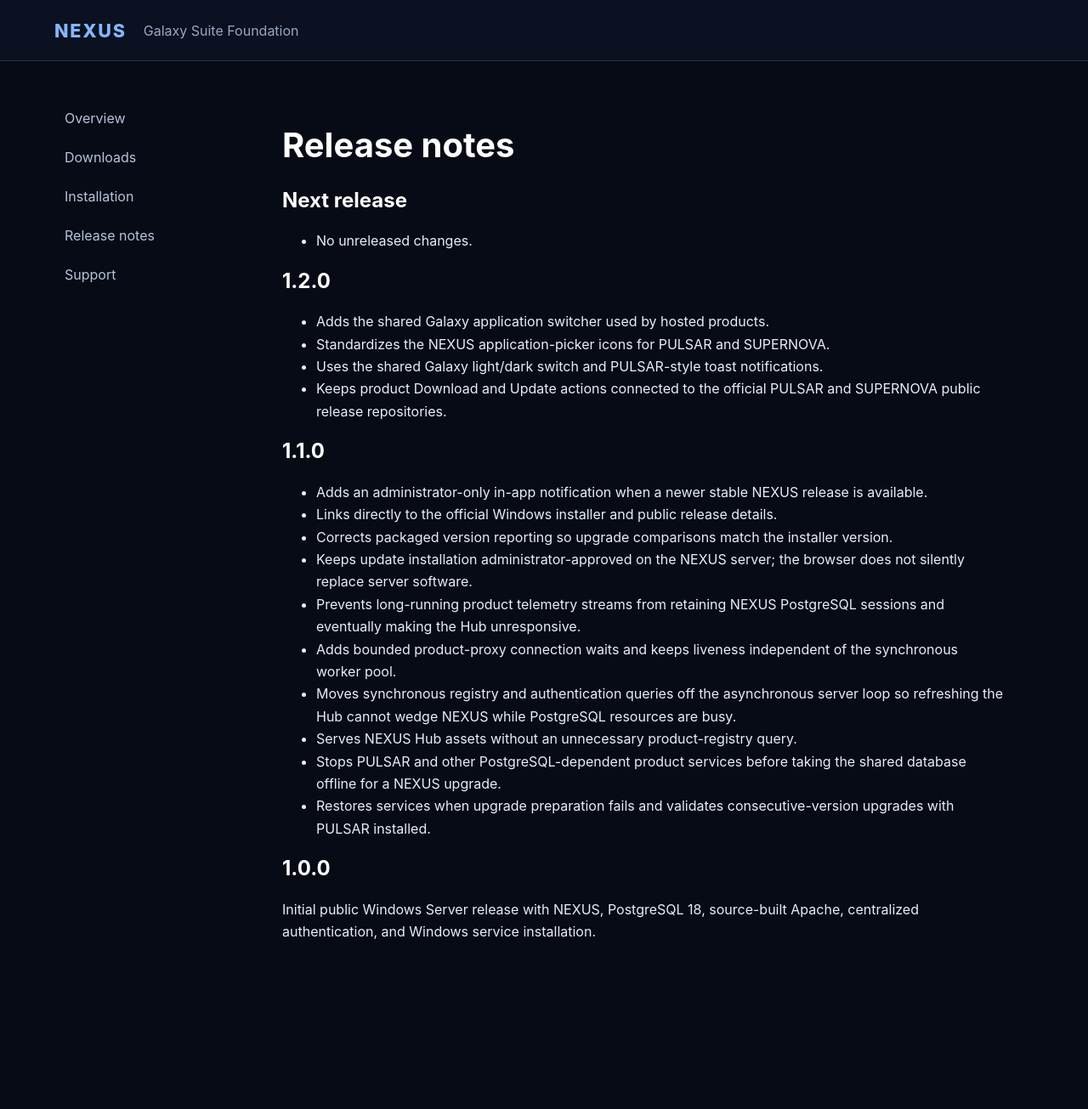
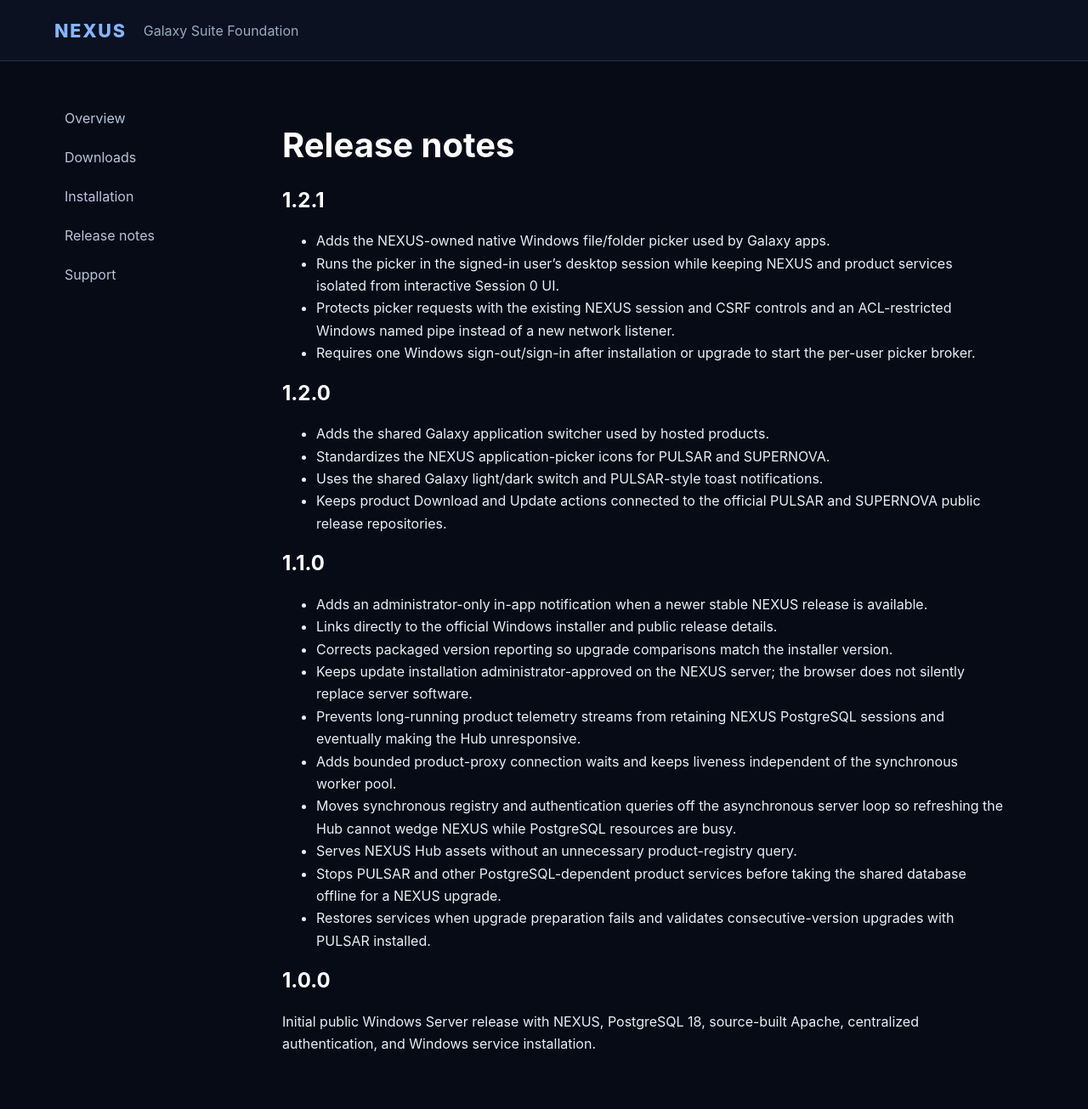
Before and after one commit to JayDubb85/NEXUS-Releases, a Jekyll site: the page built from docs/release-notes.md, in a window 1280 px wide. Shown: the whole page at 85% size. Built offline with Jekyll 4.4.1, drawn with Linux system fonts in a browser that asks for light colours; before the commit the page ends 1174 px from its top, so only the background shows below that.

Commit message:
Update public NEXUS distribution

```diff
--- a/docs/release-notes.md
+++ b/docs/release-notes.md
@@ -6,9 +6,15 @@ description: NEXUS release history
 
 # Release notes
 
-## Next release
+## 1.2.1
 
-- No unreleased changes.
+- Adds the NEXUS-owned native Windows file/folder picker used by Galaxy apps.
+- Runs the picker in the signed-in user's desktop session while keeping NEXUS
+  and product services isolated from interactive Session 0 UI.
+- Protects picker requests with the existing NEXUS session and CSRF controls
+  and an ACL-restricted Windows named pipe instead of a new network listener.
+- Requires one Windows sign-out/sign-in after installation or upgrade to start
+  the per-user picker broker.
 
 ## 1.2.0
 
```
Also changed, not shown: docs/install.md (+4 -0 lines).
